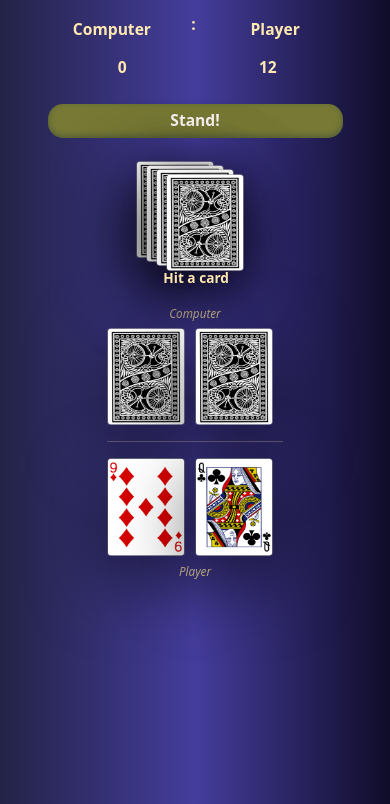
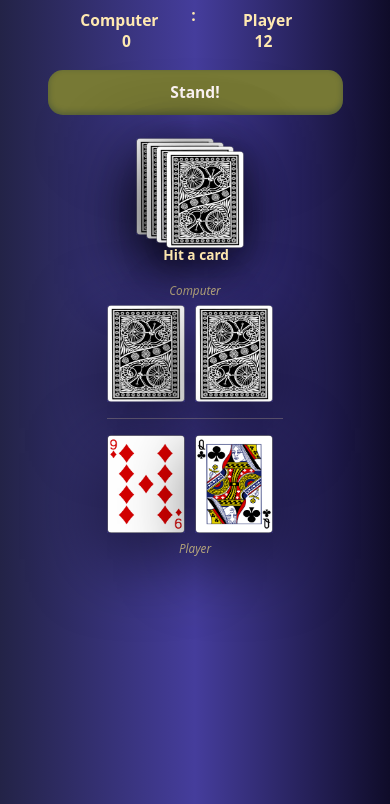
Before and after one commit to MPoliarush/Blackjack_game, a plain HTML site: page index.html in a window 390 px wide. Both pictures are taken after a click on the element "START GAME". Shown: the part 40-844 px from the top of the page. Drawn offline with nearby package versions, Linux system fonts and the light colour scheme.

Commit message:
Update styles.css

```diff
--- a/styles.css
+++ b/styles.css
@@ -172,7 +172,7 @@ margin: 30px 0;
     line-height:2;
     width:48%;
     text-align: center;
-    margin:0 5% 0 0;
+    margin:0 10px 0 0;
 }
 
 
@@ -258,6 +258,7 @@ span{
 .nums{
     width: 100%;
     text-align: center;
+    line-height: 1;
 }
 
 #sc1,
@@ -265,14 +266,15 @@ span{
     display: inline-block;
     color: #FFE9B1;
     margin: 0 auto;
-    width: 48%;
+    width: 45%;
+    text-align: center;
 }
 
 .win
 {
     border-radius:15px;
     padding: 5% 7%;
-    font-size: 2.5vw;
+    font-size: 2vw;
     margin: 0 auto 10%;
     border: none;
     color: rgb(254, 246, 246);
@@ -288,7 +290,7 @@ span{
 {
     border-radius:15px;
     padding: 5% 7%;
-    font-size: 2.5vw;
+    font-size: 2vw;
     margin: 0 auto 10%;
     border: none;
     color: rgb(254, 246, 246);
@@ -370,7 +372,7 @@ span{
     .win{
         font-size: 4vw;
         font-weight: 600;
-        padding: 5px 15px
+        line-height: 1;
     }
 
     .score_block,
```
